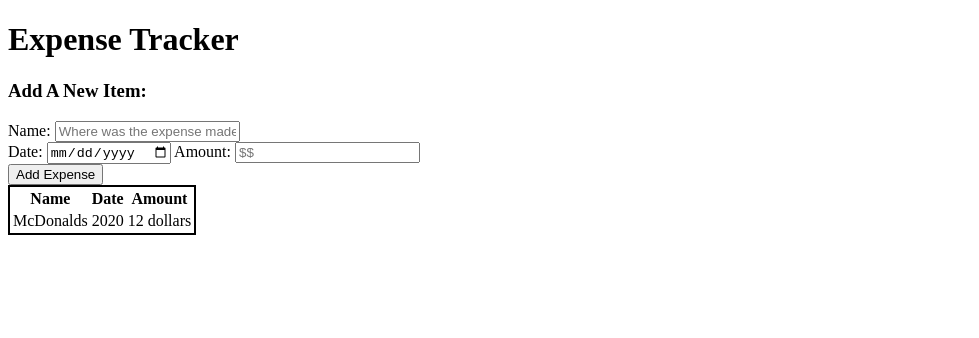
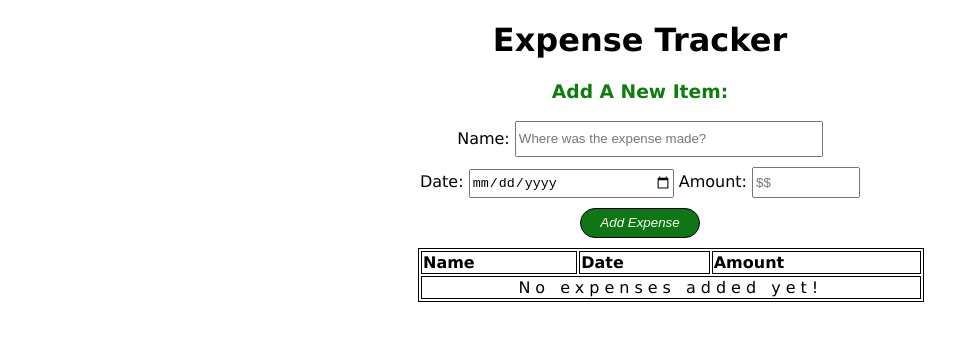
Before and after one commit to petrkvapil91/The-Web-Developer-Bootcamp, a plain HTML site: page Expense Tracker/index.html in a window 1280 px wide. Shown: the whole page, without its empty margins (0-979 px from the left). Drawn offline with Linux system fonts and the light colour scheme.

Commit message:
update expense tracker
one thign missing

```diff
--- a/Expense Tracker/app.js
+++ b/Expense Tracker/app.js
@@ -0,0 +1,58 @@
+const form = document.querySelector('form');
+const list = document.getElementById('list');
+const empty = document.getElementById('empty');
+
+const formSubmit = form.addEventListener('submit', (e) => {
+    if (form.elements.place.value == "" || form.elements.date.value == 0 || form.elements.price.value == "") {
+        alert ('One of the fields is missing a value!');
+        e.preventDefault();
+        return false
+    } else {
+
+    e.preventDefault();
+    const name = form.elements.place.value
+    const date = form.elements.date.value
+    const amount = `$${form.elements.price.value}`
+
+    const newName = document.createElement('td');
+    const newDate = document.createElement('td');
+    const newAmount = document.createElement('td');
+
+    newName.append(name);
+    newDate.append(date);
+    newAmount.append(amount);
+
+    const newRow = document.createElement('tr');
+
+    const newDeleteB = document.createElement('td');
+    const deleteButton = document.createElement('button')
+
+    deleteButton.innerText = ('X');
+
+    newDeleteB.append(deleteButton);
+
+    deleteButton.addEventListener('click', (e) => {
+        list.removeChild(newRow);
+
+/////////////////need to fix this ---- when i delete mz items i want ==No expenses added yet!== again ////////////////
+        // if (list.firstChild.value == null) {
+        //     list.append(empty);
+        // }
+    })
+
+    newRow.append(newName);
+    newRow.append(newDate);
+    newRow.append(newAmount);
+    newRow.append(newDeleteB);
+
+    list.append(newRow);
+
+    if (empty) {
+        empty.remove();
+    }
+
+    form.elements.place.value = "";
+    form.elements.date.value = "";
+    form.elements.price.value = "";
+}
+})
--- a/Expense Tracker/index.html
+++ b/Expense Tracker/index.html
@@ -1,29 +1,33 @@
 <!DOCTYPE html>
 <html lang="en">
+
 <head>
     <meta charset="UTF-8">
     <meta name="viewport" content="width=device-width, initial-scale=1.0">
     <link rel="stylesheet" href="style.css">
     <title>Expense Tracker</title>
 </head>
+
 <body>
-    <h1>Expense Tracker</h1>
-    <h3>Add A New Item:</h3>
+    <div class="headings">
+        <h1>Expense Tracker</h1>
+        <h3>Add A New Item:</h3>
+    </div>
     <form action="/submit">
-        <div>
+        <div class='name'>
             <label for="place">Name:</label>
             <input type="text" name="place" id="place" placeholder="Where was the expense made?">
         </div>
         <div>
             <label for="date">Date:</label>
             <input type="date" name="date" id="date" placeholder="mm/dd/yyyy">
-            <label for="place">Amount:</label>
+            <label for="price">Amount:</label>
             <input type="number" name="price" id="price" placeholder="$$">
         </div>
         <button type="submit">Add Expense</button>
     </form>
 
-    <table style="border: 2px solid black;">
+    <table>
         <thead>
             <tr>
                 <th>Name</th>
@@ -31,15 +35,14 @@
                 <th>Amount</th>
             </tr>
         </thead>
-        <tbody>
-            <tr id='list'>
-                <td>McDonalds</td>
-                <td>2020</td>
-                <td>12 dollars</td>
+        <tbody id='list'>
+            <tr id='empty'>
+                <td colspan="3">No expenses added yet!</td>
             </tr>
         </tbody>
     </table>
 
     <script src="app.js"></script>
 </body>
+
 </html>
--- a/Expense Tracker/style.css
+++ b/Expense Tracker/style.css
@@ -0,0 +1,65 @@
+body {
+    font-family: Verdana, Geneva, Tahoma, sans-serif;
+}
+.headings {
+    text-align: center;
+}
+
+h3 {
+    color: rgb(11, 126, 11);
+}
+
+form {
+    text-align: center;
+}
+
+form button {
+    background-color: rgb(14, 118, 21);
+    color: floralwhite;
+    border: 1px solid black;
+    border-radius: 30px;
+    margin-top: 10px;
+    height: 30px;
+    width: 120px;
+    font-style: italic;
+    margin-bottom: 10px;
+}
+
+form button:hover {
+    background-color: rgb(14, 167, 12);
+    color: black;
+}
+
+#place {
+    height: 30px;
+    width: 300px;
+}
+
+#date {
+    height: 25px;
+    width: 200px;
+}
+
+#price {
+    height: 25px;
+    width: 100px;
+}
+
+.name {
+    margin-bottom: 10px;
+}
+
+table, th, td {
+    border: 1px solid black
+}
+
+table {
+    width: 40%;
+    text-align: left;
+    margin-left: 410px;
+}
+
+#empty {
+    letter-spacing: 5px;
+    text-align: center;
+}
```
